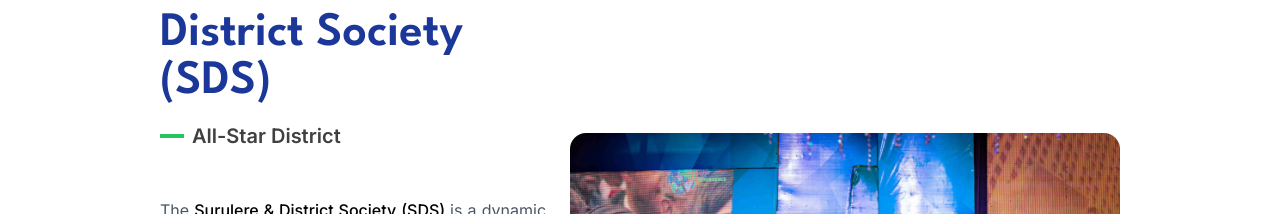
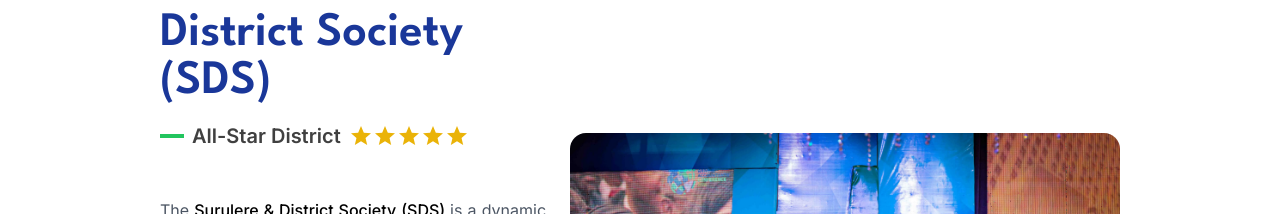
Before and after one commit to Edema-wxd/ican-frontend, a Next.js app: page / in a window 1280 px wide. Shown: the part 885-1099 px from the top of the page. Built offline with nearby package versions, Linux system fonts and the light colour scheme; a web font is replaced by a local one.

Commit message:
Added the stars

```diff
--- a/src/components/Speech.jsx
+++ b/src/components/Speech.jsx
@@ -3,6 +3,7 @@
 import React from "react";
 import Image from "next/image";
 import Link from "next/link";
+import { MdStar } from "react-icons/md";
 
 function Speech() {
   // The Speech component for the landing page
@@ -19,14 +20,19 @@
             <h4 className="font-semibold text-xl font-sans text-neutral-700">
               All-Star District
             </h4>
+            <div className="flex flex-row ">
+              <MdStar className="w-6 h-6 fill-yellow-500 stroke-yellow-500 " />
+              <MdStar className="w-6 h-6 fill-yellow-500 stroke-yellow-500 " />
+              <MdStar className="w-6 h-6 fill-yellow-500 stroke-yellow-500 " />
+              <MdStar className="w-6 h-6 fill-yellow-500 stroke-yellow-500 " />
+              <MdStar className="w-6 h-6 fill-yellow-500 stroke-yellow-500 " />
+            </div>
           </div>
         </div>
         <p className="text-sans font-normal text-base text-gray-600 text-justify">
           The{" "}
           <span className=" text-black font-medium">
-
             Surulere & District Society (SDS){" "}
-
           </span>
           is a dynamic chapter of the Institute of Chartered Accountants of
           Nigeria, dedicated to advancing the accounting profession through
@@ -35,8 +41,9 @@
           Our goal is to support members with resources, training, and events
           that foster ethical practices and career growth. <br /> <br />
           With a commitment to professionalism, accountability, and community
-          engagement, <span className=" text-black font-medium">
-          Surulere & District Society (SDS){" "}
+          engagement,{" "}
+          <span className=" text-black font-medium">
+            Surulere & District Society (SDS){" "}
           </span>{" "}
           creates a platform where accountants can connect, learn, and thrive,
           ensuring their continued leadership in the field and contributions to
```
